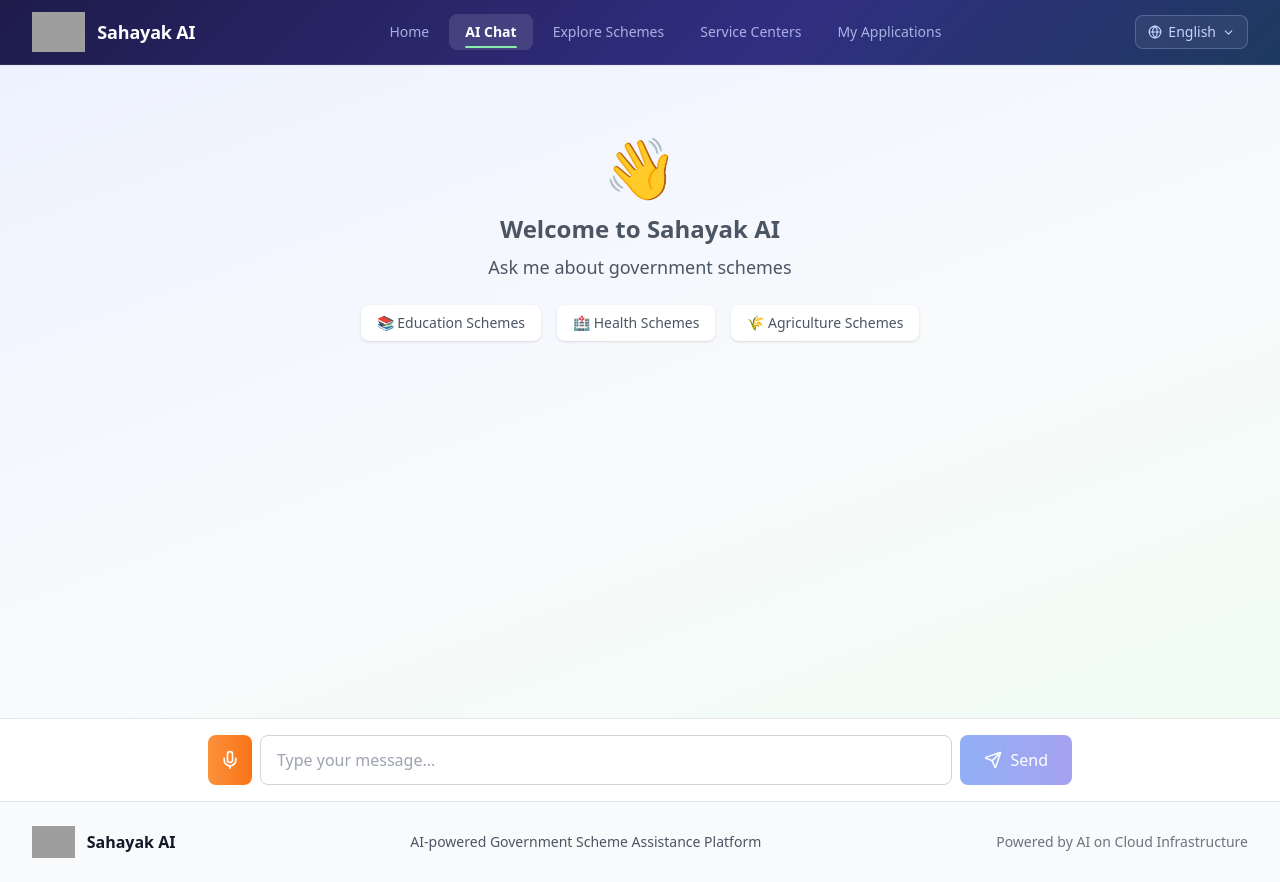
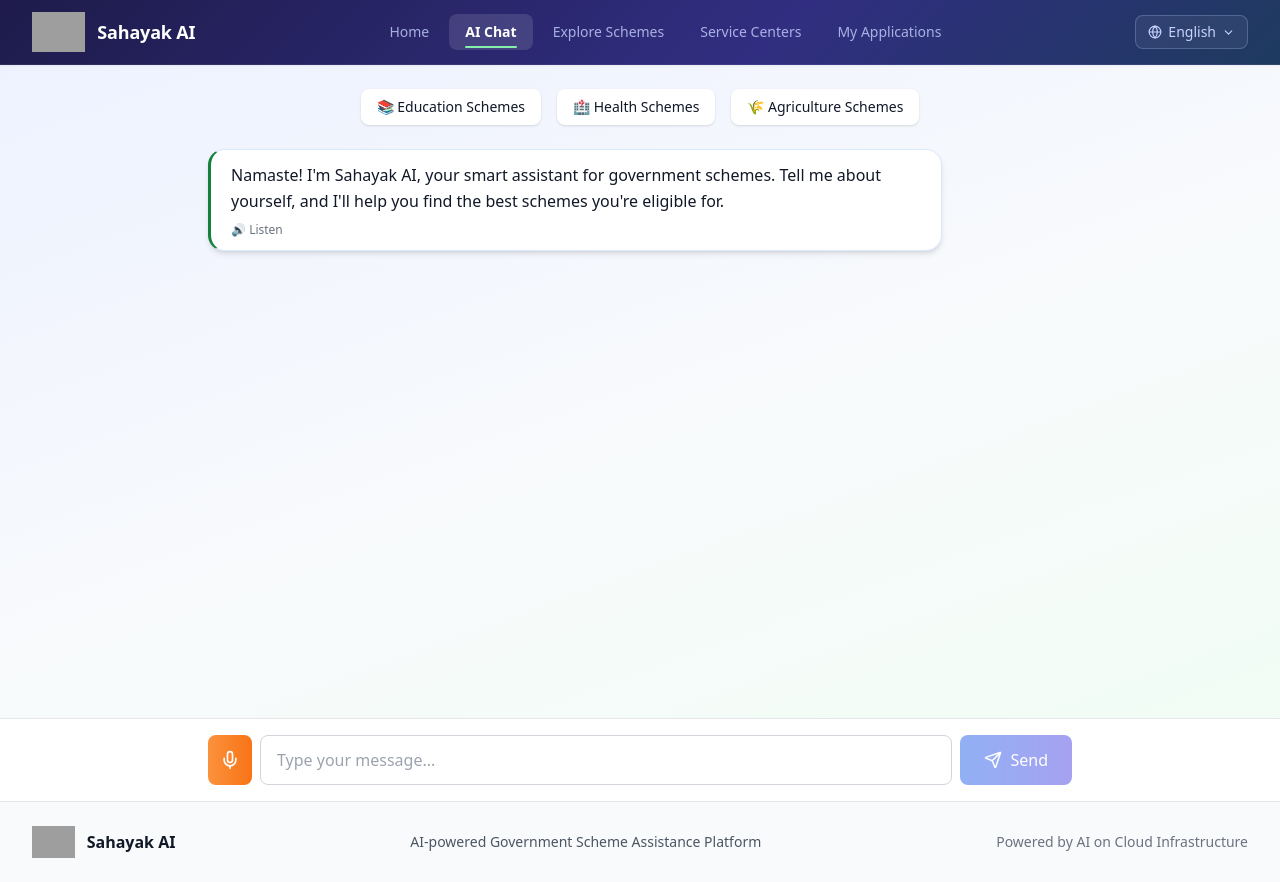
Before and after one commit to sohamshetye-git/sahayak_ai, a Next.js app in the folder frontend/: page /chat in a window 1280 px wide. Built offline with nearby package versions, Linux system fonts and the light colour scheme; grey boxes are pictures that could not be loaded.

Commit message:
Add greeting message to chat: Namaste! I'm Sahayak AI

```diff
--- a/frontend/src/app/chat/page.tsx
+++ b/frontend/src/app/chat/page.tsx
@@ -168,15 +168,9 @@ export default function ChatPage() {
         {/* Messages Container */}
         <div className="flex-1 overflow-y-auto">
           <div className="max-w-4xl mx-auto px-4 py-6 space-y-4">
-            {/* Welcome Message */}
-            {messages.length === 0 && (
-              <div className="text-center text-gray-600 py-12">
-                <div className="text-6xl mb-4">👋</div>
-                <h2 className="text-2xl font-bold mb-2">{t('welcome')}</h2>
-                <p className="text-lg mb-6">
-                  {language === 'hi' ? 'मुझसे सरकारी योजनाओं के बारे में पूछें' : 'Ask me about government schemes'}
-                </p>
-                <div className="flex justify-center gap-4 flex-wrap">
+            {/* Quick Action Buttons - Show only when there's just the greeting message */}
+            {messages.length === 1 && messages[0].role === 'assistant' && (
+              <div className="flex justify-center gap-4 flex-wrap mb-6">
                 <button
                   onClick={() => setInput(language === 'hi' ? 'मुझे शिक्षा योजनाओं के बारे में बताएं' : 'Tell me about education schemes')}
                   className="px-4 py-2 bg-white rounded-lg shadow hover:shadow-md transition-shadow text-sm"
@@ -195,7 +189,6 @@ export default function ChatPage() {
                 >
                   {language === 'hi' ? '🌾 कृषि योजनाएं' : '🌾 Agriculture Schemes'}
                 </button>
-                </div>
               </div>
             )}
 
--- a/frontend/src/lib/hooks/use-chat.ts
+++ b/frontend/src/lib/hooks/use-chat.ts
@@ -23,7 +23,13 @@ export interface ChatResponse {
 
 export function useChat(initialSessionId?: string) {
   const [sessionId, setSessionId] = useState<string | undefined>(initialSessionId);
-  const [messages, setMessages] = useState<Message[]>([]);
+  const [messages, setMessages] = useState<Message[]>([
+    {
+      role: 'assistant',
+      content: "Namaste! I'm Sahayak AI, your smart assistant for government schemes. Tell me about yourself, and I'll help you find the best schemes you're eligible for.",
+      timestamp: new Date(),
+    }
+  ]);
   const [isLoading, setIsLoading] = useState(false);
   const [error, setError] = useState<string | null>(null);
 
```
Lines whose indentation alone changed are shown as unchanged.
